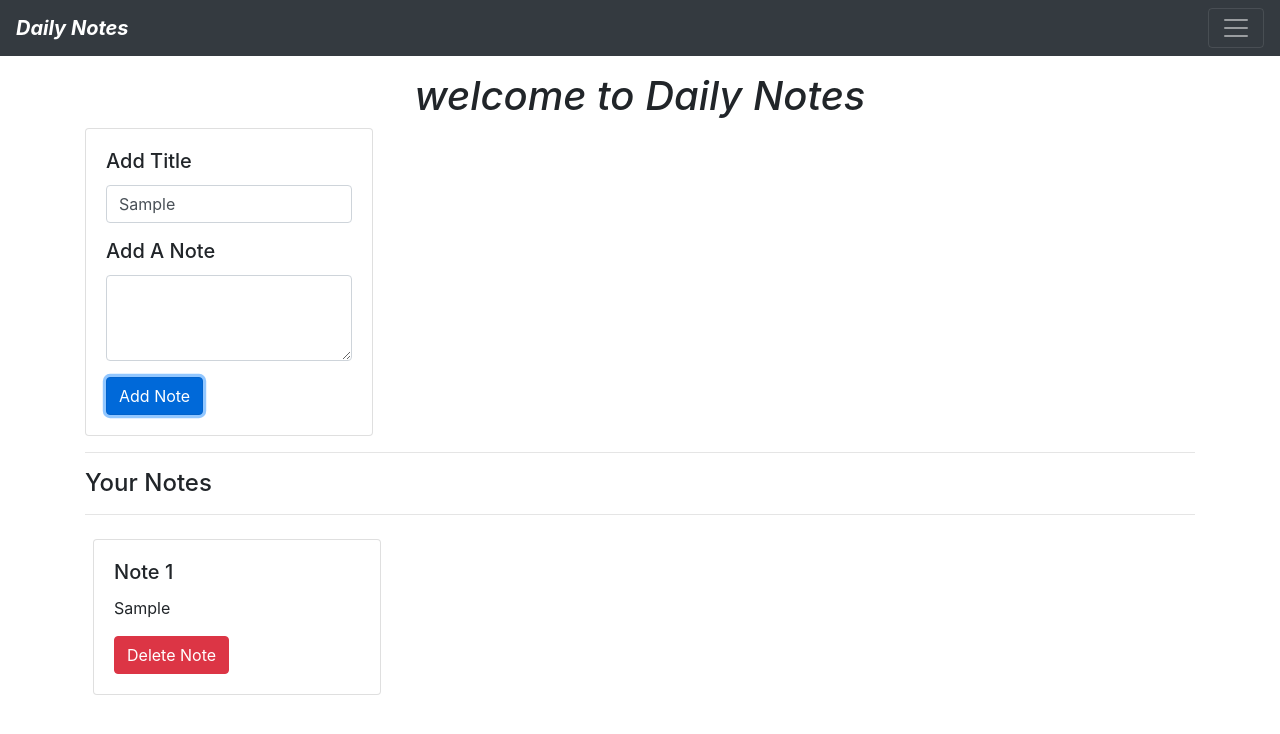
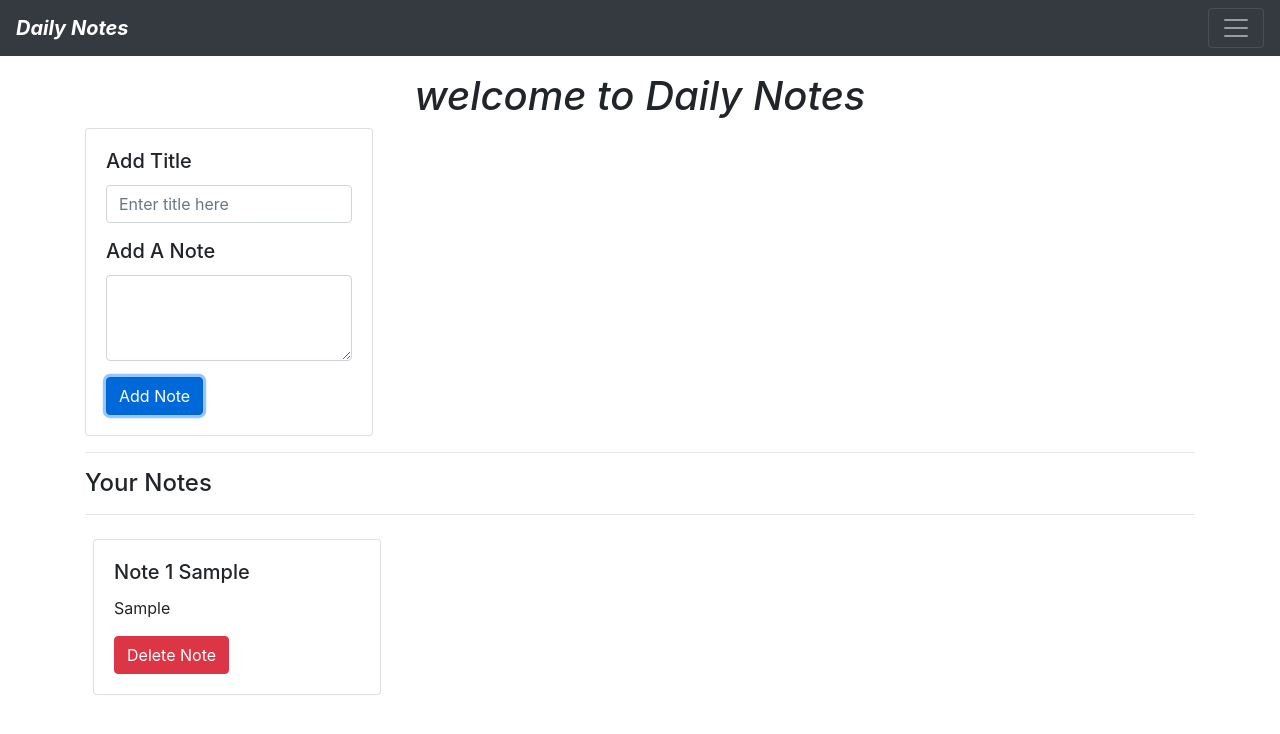
Before and after one commit to tejas-2232/Expert_Javascript, a plain HTML site: page Project/index.html in a window 1280 px wide. Both pictures are taken after typing "Sample", "Sample" into the empty fields and a click on the button "Add Note". Drawn offline with nearby package versions, Linux system fonts and the light colour scheme.

Commit message:
added title to app. Its working fine and saving in storage

```diff
--- a/Project/index.html
+++ b/Project/index.html
@@ -45,7 +45,7 @@
 
                 <div class="form-group">
                     <h5 class="card-title">Add Title</h5>
-                    <input type="text" class="form-control" id="title" aria-describedby="title" placeholder="Enter title here">
+                    <input type="text" class="form-control" id="addTitle" aria-describedby="title" placeholder="Enter title here">
                 </div>
                 <h5 class="card-title">Add A Note</h5>
 
@@ -63,7 +63,7 @@
         <div id="notes" class="row container-fluid">
             <!-- <div class="noteCard my-2 mx-2 card" style="width: 18rem;">
                 <div class="card-body">
-                    <h5 class="card-title">Note</h5>
+                    <h5 class="card-title"></h5>
                     <p class="card-text"></p>
                     <a href="#" class="btn btn-primary">Delete Note</a>
                 </div>
--- a/Project/js/app.js
+++ b/Project/js/app.js
@@ -4,6 +4,7 @@ showNotes();
 let addBtn = document.getElementById('addBtn');
 addBtn.addEventListener('click', function (e) {
     let addTxt = document.getElementById("addTxt");
+    let addTitle = document.getElementById("addTitle");
     let notes = localStorage.getItem("notes");
     if (notes == null) {
         notesObj = [];
@@ -11,9 +12,16 @@ addBtn.addEventListener('click', function (e) {
     else {
         notesObj = JSON.parse(notes);
     }
-    notesObj.push(addTxt.value);
+    let myobj = {
+        title: addTitle.value,
+        text: addTxt.value
+    }
+
+    notesObj.push(myobj);
+
     localStorage.setItem("notes", JSON.stringify(notesObj));
     addTxt.value = "";
+    addTitle.value = "";
     // console.log(notesObj);
     showNotes();
 })
@@ -36,8 +44,8 @@ function showNotes() {
         html += `
             <div class="noteCard my-2 mx-2 card" style="width: 18rem;">
                     <div class="card-body">
-                        <h5 class="card-title">Note ${index +1 }</h5>
-                        <p class="card-text">${element}</p>
+                        <h5 class="card-title">Note ${index+1} ${element.title}</h5>
+                        <p class="card-text">${element.text}</p>
                         <button id="${index}" onclick="deleteNote(this.id)" class="btn btn-danger">Delete Note</a>
                     </div>
             </div>
```
